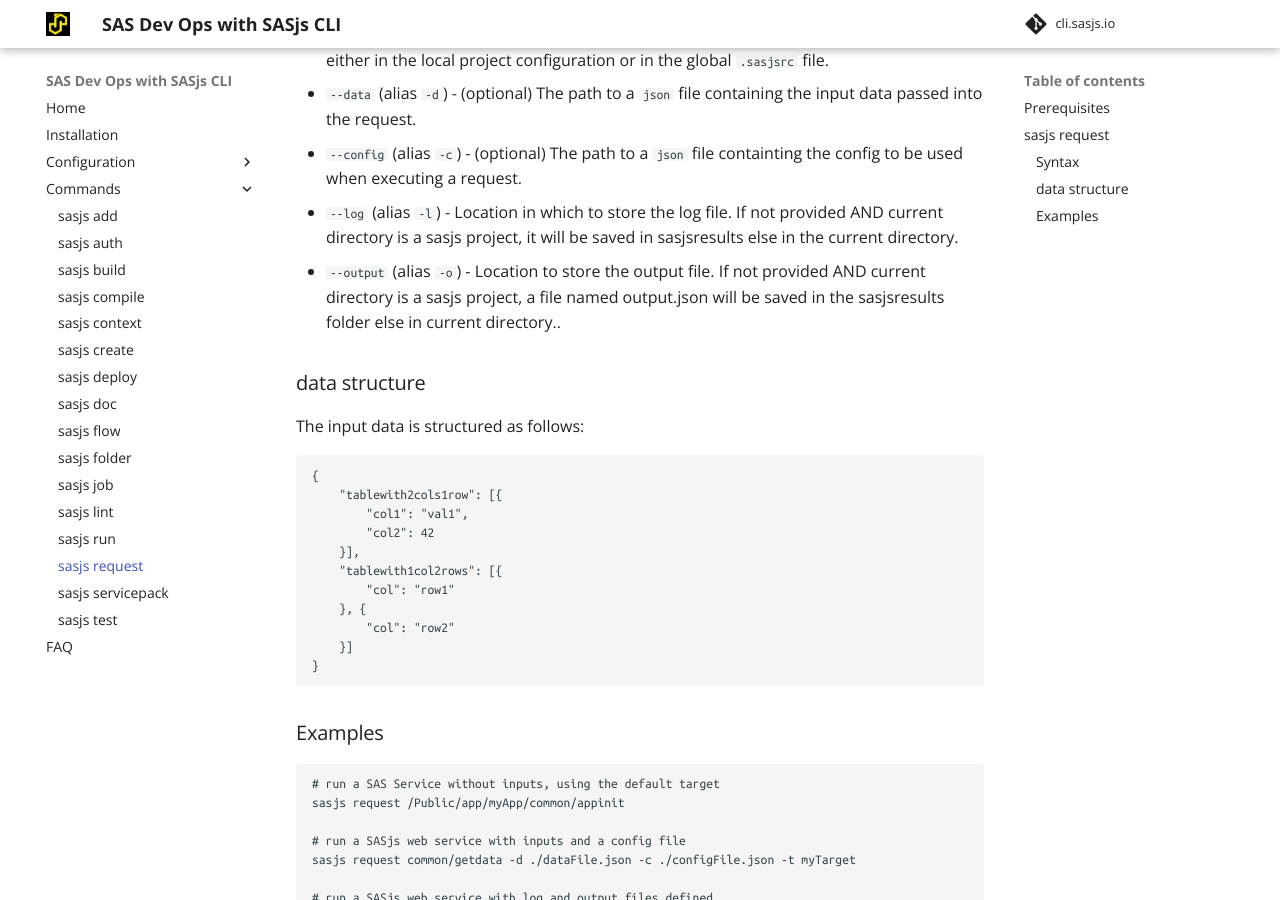
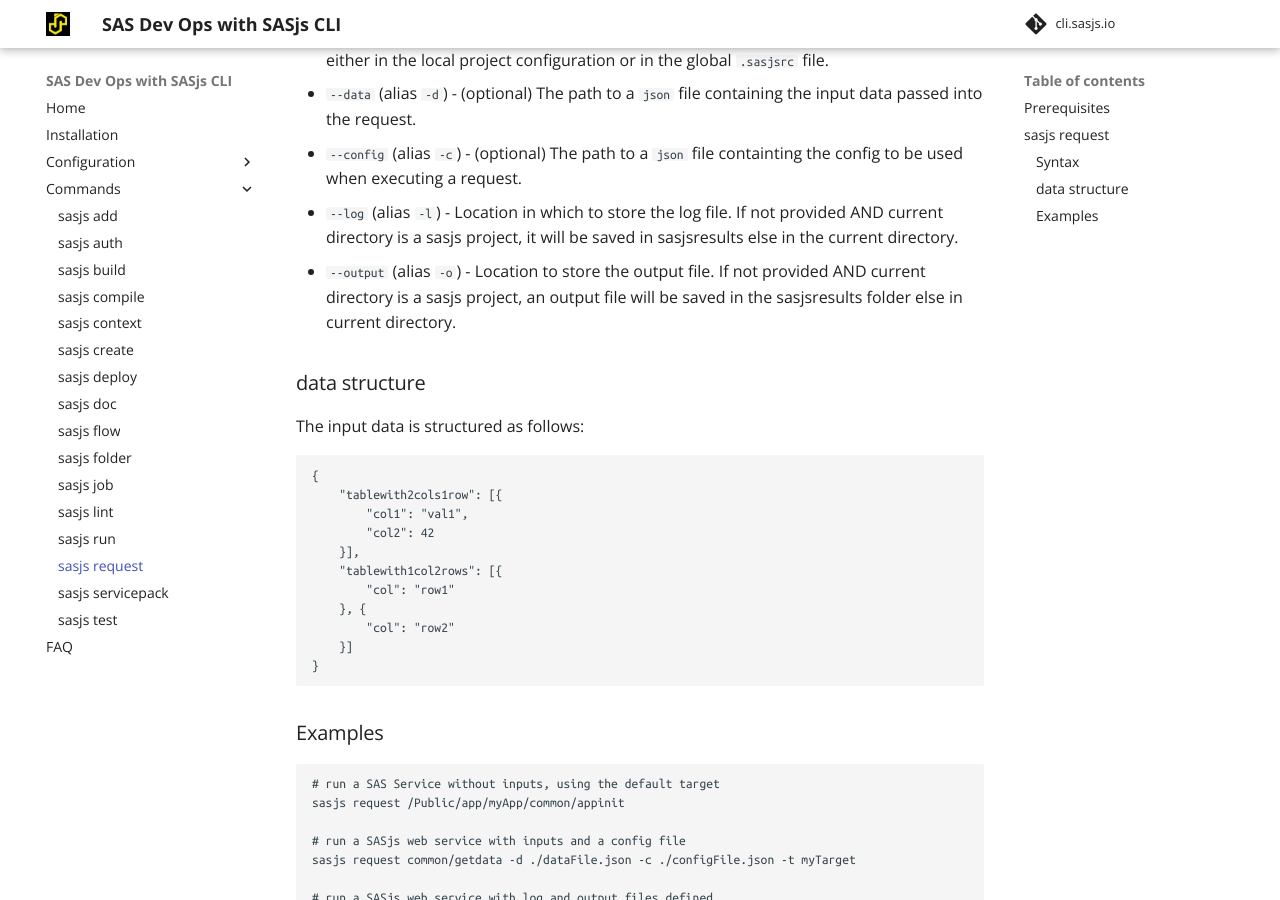
Before and after one commit to sasjs/cli.sasjs.io, an MkDocs documentation site: the page built from docs/request.md, in a window 1280 px wide and 900 px high, scrolled down 963 px. Built offline with MkDocs 1.6.1 and Material for MkDocs 9.7.7, drawn with Linux system fonts in a browser that asks for light colours.

Commit message:
chore: update docs

```diff
--- a/docs/request.md
+++ b/docs/request.md
@@ -33,7 +33,7 @@
 - `--data` (alias `-d`) - (optional) The path to a `json` file containing the input data passed into the request.
 - `--config` (alias `-c`) - (optional) The path to a `json` file containting the config to be used when executing a request.
 - `--log` (alias `-l`) - Location in which to store the log file. If not provided AND current directory is a sasjs project, it will be saved in sasjsresults else in the current directory.
-- `--output` (alias `-o`) - Location to store the output file. If not provided AND current directory is a sasjs project, a file named output.json will be saved in the sasjsresults folder else in current directory..
+- `--output` (alias `-o`) - Location to store the output file. If not provided AND current directory is a sasjs project, an output file will be saved in the sasjsresults folder else in current directory.
 
 ### data structure
 
```
